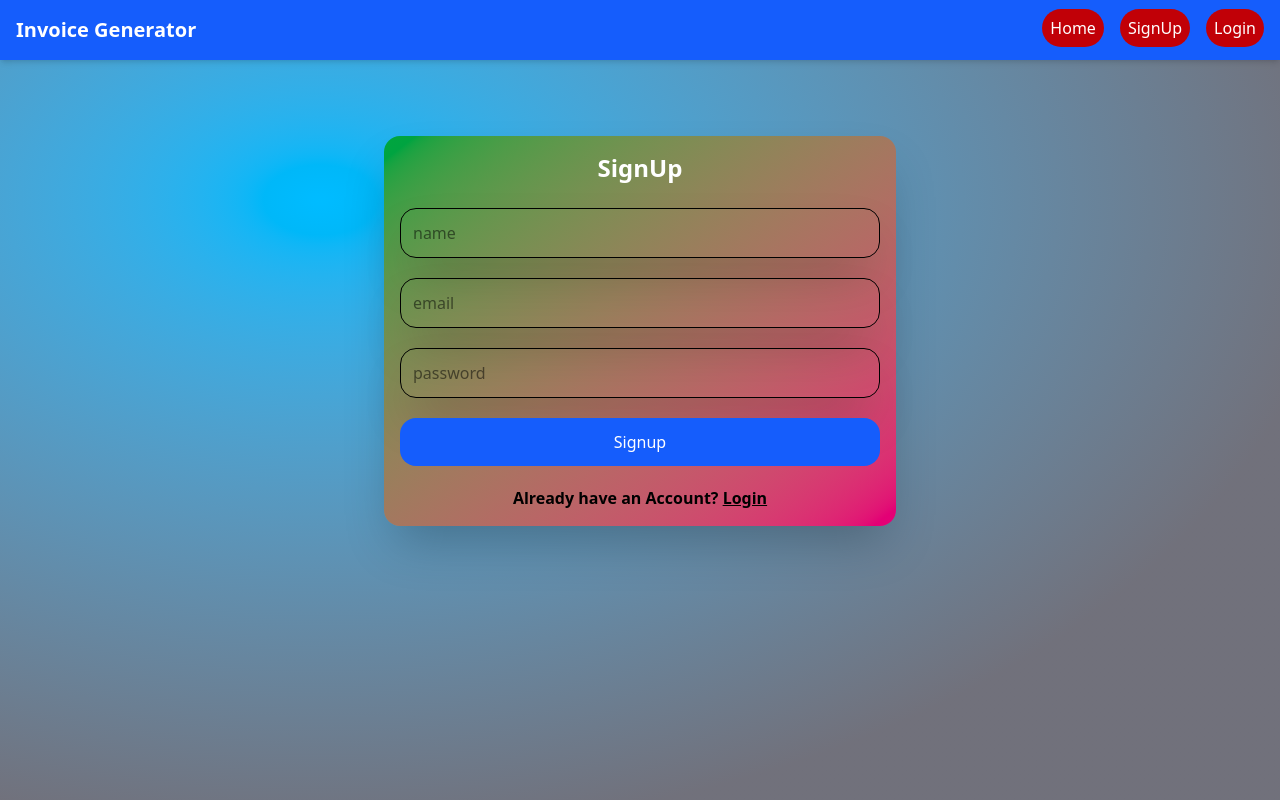
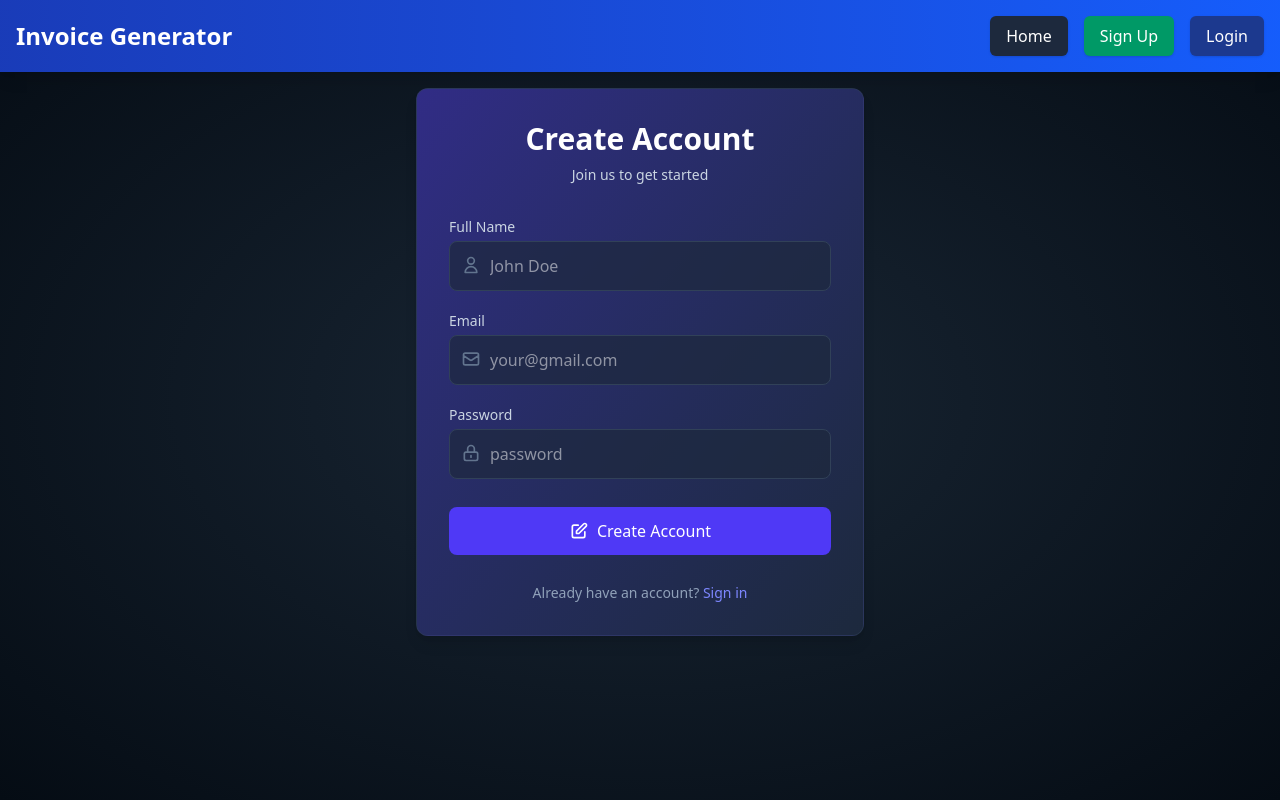
Before and after one commit to Durgeshkushwaha/Invoice_Generator, a React (Vite) app in the folder frontend/: page /signup in a window 1280 px wide. Built offline with nearby package versions, Linux system fonts and the light colour scheme.

Commit message:
changed UI of login,signup page

```diff
--- a/frontend/src/App.jsx
+++ b/frontend/src/App.jsx
@@ -17,7 +17,9 @@ function App() {
     return (
         <AuthProvider>
             <BrowserRouter basename="/">
-                <div className="bg-radial-[at_25%_25%] from-sky-400 to-zinc-500 to-75% min-h-screen">
+                <div className="min-h-screen" style={{
+                    background: 'radial-gradient(ellipse at center, rgba(13,27,42,0.95) 0%, rgba(5,12,20,1) 100%)'
+                }}>
                     <Navbar />
                     <div className="container mx-auto p-4">
                         <ToastContainer />
--- a/frontend/src/components/Navbar.jsx
+++ b/frontend/src/components/Navbar.jsx
@@ -2,25 +2,35 @@ import React from "react";
 import { Link } from "react-router-dom";
 import { useAuth } from '../contexts/AuthContext';
 
+function Navbar() {
+    const { user, token } = useAuth();
 
-function Navbar() {
+    return (
+        <nav className="bg-gradient-to-r from-blue-800 to-blue-600 text-white p-4 shadow-lg">
+            <div className="container mx-auto flex justify-between items-center">
+                <Link to="/" className="text-2xl font-semibold hover:text-blue-100 transition-colors">
+                    Invoice Generator
+                </Link>
 
-    const { user, token } = useAuth();
-    // function refreshPage() {
-    //     if (!user || !token) { // only refresh when user not logged in
-    //         setTimeout(() => window.location.reload(), 5000) // Used this to reset the toastshown=false in protectedRoute comp
-    //     }
-    // }
-    return (
-        <nav className="bg-blue-600 text-white p-4 shadow-md">
-            <div className="container mx-auto flex justify-between ">
-                <a href="/"><h1 className="text-xl font-bold">Invoice Generator</h1></a>
-                <div className="space-x-4">
-                    <Link to="/home" className="hover:underline bg-red-700 p-2 rounded-full">Home</Link>
-                    <Link to="/signup" className="hover:underline bg-red-700 p-2 rounded-full">SignUp</Link>
-                    <Link to="/login" className="hover:underline bg-red-700 p-2 rounded-full">Login</Link>
-                    {/* <Link to="/invoices" className="hover:underline  bg-red-500 p-2 rounded-3xl">Invoices</Link>
-                    <Link to="/create-invoice" className="hover:underline  bg-red-500 p-2 rounded-3xl">Create Invoice</Link> */}
+                <div className="flex space-x-4">
+                    <Link
+                        to="/home"
+                        className="px-4 py-2 rounded-md bg-slate-800 hover:bg-slate-700 text-white font-medium transition-colors shadow-sm"
+                    >
+                        Home
+                    </Link>
+                    <Link
+                        to="/signup"
+                        className="px-4 py-2 rounded-md bg-emerald-600 hover:bg-emerald-700 text-white font-medium transition-colors shadow-sm"
+                    >
+                        Sign Up
+                    </Link>
+                    <Link
+                        to="/login"
+                        className="px-4 py-2 rounded-md bg-blue-900 hover:bg-blue-700 text-white font-medium transition-colors shadow-sm"
+                    >
+                        Login
+                    </Link>
                 </div>
             </div>
         </nav>
--- a/frontend/src/pages/Login.jsx
+++ b/frontend/src/pages/Login.jsx
@@ -44,39 +44,81 @@ const Login = () => {
     return (
         <>
             <form onSubmit={handleSubmit}
-                className='bg-gradient-to-br from-pink-600 to-green-600 p-4 w-full mx-auto max-w-lg shadow-2xl rounded-2xl mt-15'
+                className="bg-gradient-to-br from-indigo-900 to-slate-800 p-8 w-full mx-auto max-w-md shadow-lg rounded-xl border border-slate-700/50"
             >
-                <h2 className='text-2xl font-bold mb-6 text-center text-white'>Login</h2>
-                <p className='text-md font-bold mb-2 text-center  text-black'>Don't want to create an account?🙂</p>
-                <p className='text-md font-bold mb-2 text-center text-black'>Use (email: user@gmail.com, pass: 123)</p>
-                {/* <p className='text-md font-bold mb-2 text-center text-black'>Don't want to create Account?</p> */}
-                <div className='space-y-5'>
+                <div className="text-center mb-8">
+                    <h2 className="text-3xl font-semibold text-white mb-2">Sign In</h2>
+                    <p className="text-slate-300 text-sm">Access your dashboard and manage your account</p>
+                </div>
 
+                <div className="bg-slate-800/50 backdrop-blur-sm rounded-lg p-3 mb-6 border border-slate-700/30">
+                    <p className="text-sm text-slate-300 text-center">
+                        <span className="font-mono bg-slate-700/50 px-2 py-1 rounded">Don't want to create Account, Use:-</span>
+                        <span className="font-mono bg-slate-700/50 px-2 py-1 rounded">Email:user@gmail.com</span>
+                        <span className="mx-2">|</span>
+                        <span className="font-mono bg-slate-700/50 px-2 py-1 rounded">pass:123</span>
+                    </p>
+                </div>
+
+                <div className="space-y-5">
+                    <div>
+                        <label htmlFor="email" className="block text-sm font-medium text-slate-300 mb-1">Email</label>
+                        <div className="relative">
                             <input
+                                id="email"
                                 type="email"
-                        placeholder='email'
+                                placeholder="your@gmail.com"
                                 required
                                 value={email}
                                 onChange={(e) => setEmail(e.target.value)}
-                        className='w-full p-3 border-1 rounded-2xl shadow-2xl' />
+                                className="w-full bg-slate-800/70 text-white p-3 pl-10 border border-slate-700 rounded-lg focus:ring-2 focus:ring-indigo-500 focus:border-indigo-500 outline-none transition-all"
+                            />
+                            <svg className="absolute left-3 top-3.5 h-5 w-5 text-slate-500" fill="none" viewBox="0 0 24 24" stroke="currentColor">
+                                <path strokeLinecap="round" strokeLinejoin="round" strokeWidth={2} d="M3 8l7.89 5.26a2 2 0 002.22 0L21 8M5 19h14a2 2 0 002-2V7a2 2 0 00-2-2H5a2 2 0 00-2 2v10a2 2 0 002 2z" />
+                            </svg>
+                        </div>
+                    </div>
+
+                    <div>
+                        <label htmlFor="password" className="block text-sm font-medium text-slate-300 mb-1">Password</label>
+                        <div className="relative">
                             <input
+                                id="password"
                                 type="password"
-                        placeholder='password'
+                                placeholder="password"
                                 required
                                 value={password}
                                 onChange={(e) => setPassword(e.target.value)}
-                        className='w-full p-3 border-1 rounded-2xl shadow-2xl' />
+                                className="w-full bg-slate-800/70 text-white p-3 pl-10 border border-slate-700 rounded-lg focus:ring-2 focus:ring-indigo-500 focus:border-indigo-500 outline-none transition-all"
+                            />
+                            <svg className="absolute left-3 top-3.5 h-5 w-5 text-slate-500" fill="none" viewBox="0 0 24 24" stroke="currentColor">
+                                <path strokeLinecap="round" strokeLinejoin="round" strokeWidth={2} d="M12 15v2m-6 4h12a2 2 0 002-2v-6a2 2 0 00-2-2H6a2 2 0 00-2 2v6a2 2 0 002 2zm10-10V7a4 4 0 00-8 0v4h8z" />
+                            </svg>
+                        </div>
+                    </div>
+
+                    <div className="pt-2">
                         <button
-                        type='sumbit'
-                        className='w-full bg-blue-600 text-white cursor-pointer p-3 rounded-2xl hover:bg-blue-700 hover:scale-105 transition transform duration-300'
+                            type="submit"
+                            className="w-full bg-indigo-600 hover:bg-indigo-700 text-white font-medium py-3 px-4 rounded-lg focus:outline-none focus:ring-2 focus:ring-indigo-500 focus:ring-offset-2 focus:ring-offset-slate-900 transition-colors duration-200 flex items-center justify-center cursor-pointer"
                         >
-                        Login
+                            <svg className="w-5 h-5 mr-2" fill="none" stroke="currentColor" viewBox="0 0 24 24">
+                                <path strokeLinecap="round" strokeLinejoin="round" strokeWidth="2" d="M11 16l-4-4m0 0l4-4m-4 4h14m-5 4v1a3 3 0 01-3 3H6a3 3 0 01-3-3V7a3 3 0 013-3h7a3 3 0 013 3v1" />
+                            </svg>
+                            Sign In
                         </button>
-                    <p className='text-center font-bold '>Don't have an Account? <a className='text-decoration-line: underline' href="/signup">SignUp</a> </p>
+                    </div>
+
+                    <div className="text-center pt-2">
+                        <p className="text-sm text-slate-400 ">
+                            Don't have an account?{' '}
+                            <a href="/signup" className="text-indigo-400 hover:text-indigo-300 font-medium transition-colors">
+                                Sign up
+                            </a>
+                        </p>
+                    </div>
                 </div>
             </form>
-
-
         </>
     )
 }
--- a/frontend/src/pages/SignUp.jsx
+++ b/frontend/src/pages/SignUp.jsx
@@ -46,38 +46,88 @@ const SignUp = () => {
   return (
     <>
       <form onSubmit={handleSubmit}
-        className='bg-gradient-to-br from-green-600 to-pink-600 p-4 w-full mx-auto max-w-lg shadow-2xl rounded-2xl mt-15'
+        className="bg-gradient-to-br from-indigo-900 to-slate-800 p-8 w-full mx-auto max-w-md shadow-lg rounded-xl border border-slate-700/50"
       >
-        <h2 className='text-2xl font-bold mb-6 text-center text-white'>SignUp</h2>
-        <div className='space-y-5'>
+        <div className="text-center mb-8">
+          <h2 className="text-3xl font-semibold text-white mb-2">Create Account</h2>
+          <p className="text-slate-300 text-sm">Join us to get started</p>
+        </div>
+
+        <div className="space-y-5">
+          <div>
+            <label htmlFor="name" className="block text-sm font-medium text-slate-300 mb-1">Full Name</label>
+            <div className="relative">
               <input
+                id="name"
                 type="text"
-            placeholder='name'
+                placeholder="John Doe"
+                required
                 value={name}
                 onChange={(e) => setName(e.target.value)}
+                className="w-full bg-slate-800/70 text-white p-3 pl-10 border border-slate-700 rounded-lg focus:ring-2 focus:ring-indigo-500 focus:border-indigo-500 outline-none transition-all"
+              />
+              <svg className="absolute left-3 top-3.5 h-5 w-5 text-slate-500" fill="none" viewBox="0 0 24 24" stroke="currentColor">
+                <path strokeLinecap="round" strokeLinejoin="round" strokeWidth={2} d="M16 7a4 4 0 11-8 0 4 4 0 018 0zM12 14a7 7 0 00-7 7h14a7 7 0 00-7-7z" />
+              </svg>
+            </div>
+          </div>
+
+          <div>
+            <label htmlFor="email" className="block text-sm font-medium text-slate-300 mb-1">Email</label>
+            <div className="relative">
+              <input
+                id="email"
+                type="email"
+                placeholder="your@gmail.com"
                 required
-            className='w-full p-3 border-1 rounded-2xl shadow-2xl' />
-          <input
-            type="email"
-            placeholder='email'
                 value={email}
                 onChange={(e) => setEmail(e.target.value)}
+                className="w-full bg-slate-800/70 text-white p-3 pl-10 border border-slate-700 rounded-lg focus:ring-2 focus:ring-indigo-500 focus:border-indigo-500 outline-none transition-all"
+              />
+              <svg className="absolute left-3 top-3.5 h-5 w-5 text-slate-500" fill="none" viewBox="0 0 24 24" stroke="currentColor">
+                <path strokeLinecap="round" strokeLinejoin="round" strokeWidth={2} d="M3 8l7.89 5.26a2 2 0 002.22 0L21 8M5 19h14a2 2 0 002-2V7a2 2 0 00-2-2H5a2 2 0 00-2 2v10a2 2 0 002 2z" />
+              </svg>
+            </div>
+          </div>
+
+          <div>
+            <label htmlFor="password" className="block text-sm font-medium text-slate-300 mb-1">Password</label>
+            <div className="relative">
+              <input
+                id="password"
+                type="password"
+                placeholder="password"
                 required
-            className='w-full p-3 border-1 rounded-2xl shadow-2xl' />
-          <input
-            type="password"
-            placeholder='password'
                 value={password}
                 onChange={(e) => setPassword(e.target.value)}
-            required
-            className='w-full p-3 border-1 rounded-2xl shadow-2xl' />
+                className="w-full bg-slate-800/70 text-white p-3 pl-10 border border-slate-700 rounded-lg focus:ring-2 focus:ring-indigo-500 focus:border-indigo-500 outline-none transition-all"
+              />
+              <svg className="absolute left-3 top-3.5 h-5 w-5 text-slate-500" fill="none" viewBox="0 0 24 24" stroke="currentColor">
+                <path strokeLinecap="round" strokeLinejoin="round" strokeWidth={2} d="M12 15v2m-6 4h12a2 2 0 002-2v-6a2 2 0 00-2-2H6a2 2 0 00-2 2v6a2 2 0 002 2zm10-10V7a4 4 0 00-8 0v4h8z" />
+              </svg>
+            </div>
+          </div>
+
+          <div className="pt-2">
             <button
-            type='submit'
-            className='w-full bg-blue-600 text-white cursor-pointer p-3 rounded-2xl hover:bg-blue-700 hover:scale-105 transition transform duration-300'
+              type="submit"
+              className="w-full cursor-pointer bg-indigo-600 hover:bg-indigo-700 text-white font-medium py-3 px-4 rounded-lg focus:outline-none focus:ring-2 focus:ring-indigo-500 focus:ring-offset-2 focus:ring-offset-slate-900 transition-colors duration-200 flex items-center justify-center"
             >
-            Signup
+              <svg className="w-5 h-5 mr-2" fill="none" stroke="currentColor" viewBox="0 0 24 24">
+                <path strokeLinecap="round" strokeLinejoin="round" strokeWidth="2" d="M11 5H6a2 2 0 00-2 2v11a2 2 0 002 2h11a2 2 0 002-2v-5m-1.414-9.414a2 2 0 112.828 2.828L11.828 15H9v-2.828l8.586-8.586z" />
+              </svg>
+              Create Account
             </button>
-          <p className='text-center font-bold'>Already have an Account? <a className='text-decoration-line: underline' href="/login">Login</a> </p>
+          </div>
+
+          <div className="text-center pt-2">
+            <p className="text-sm text-slate-400">
+              Already have an account?{' '}
+              <a href="/login" className="text-indigo-400 hover:text-indigo-300 font-medium transition-colors">
+                Sign in
+              </a>
+            </p>
+          </div>
         </div>
       </form>
 
```
Lines whose indentation alone changed are shown as unchanged.
